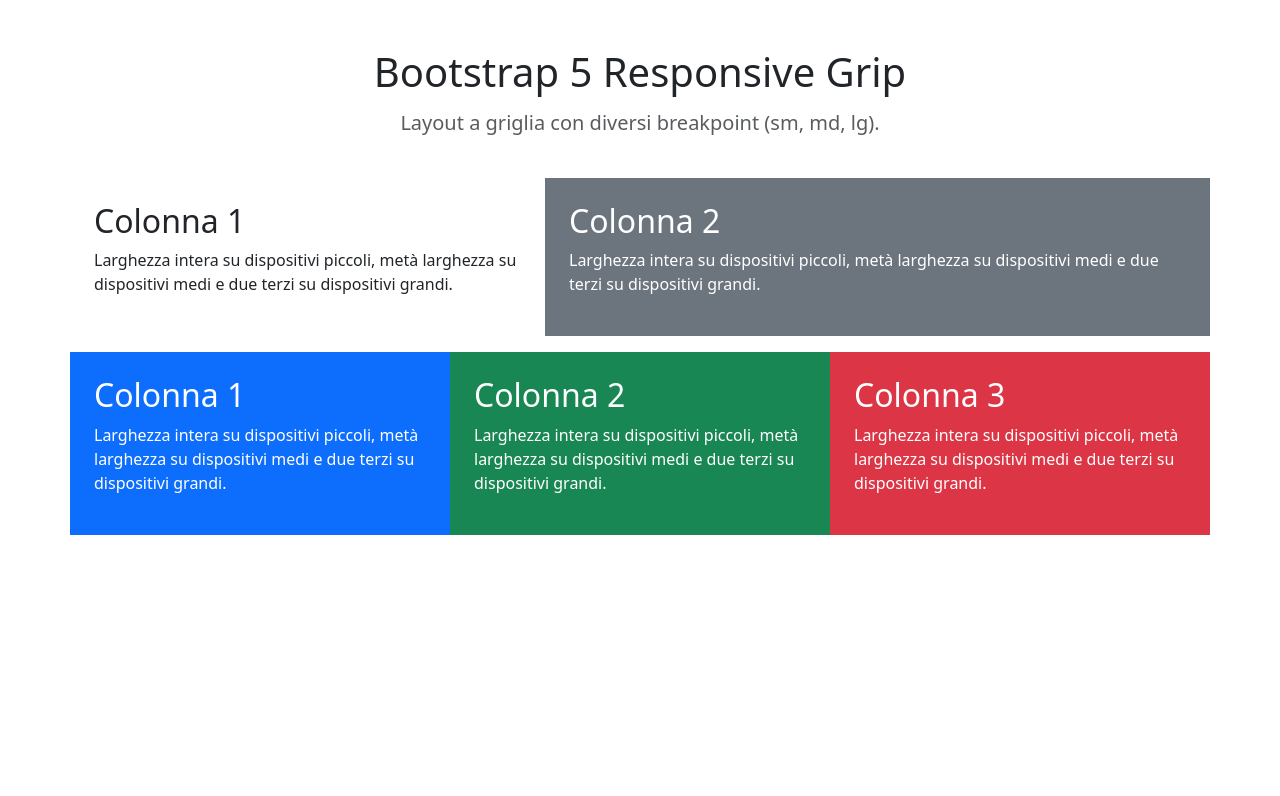
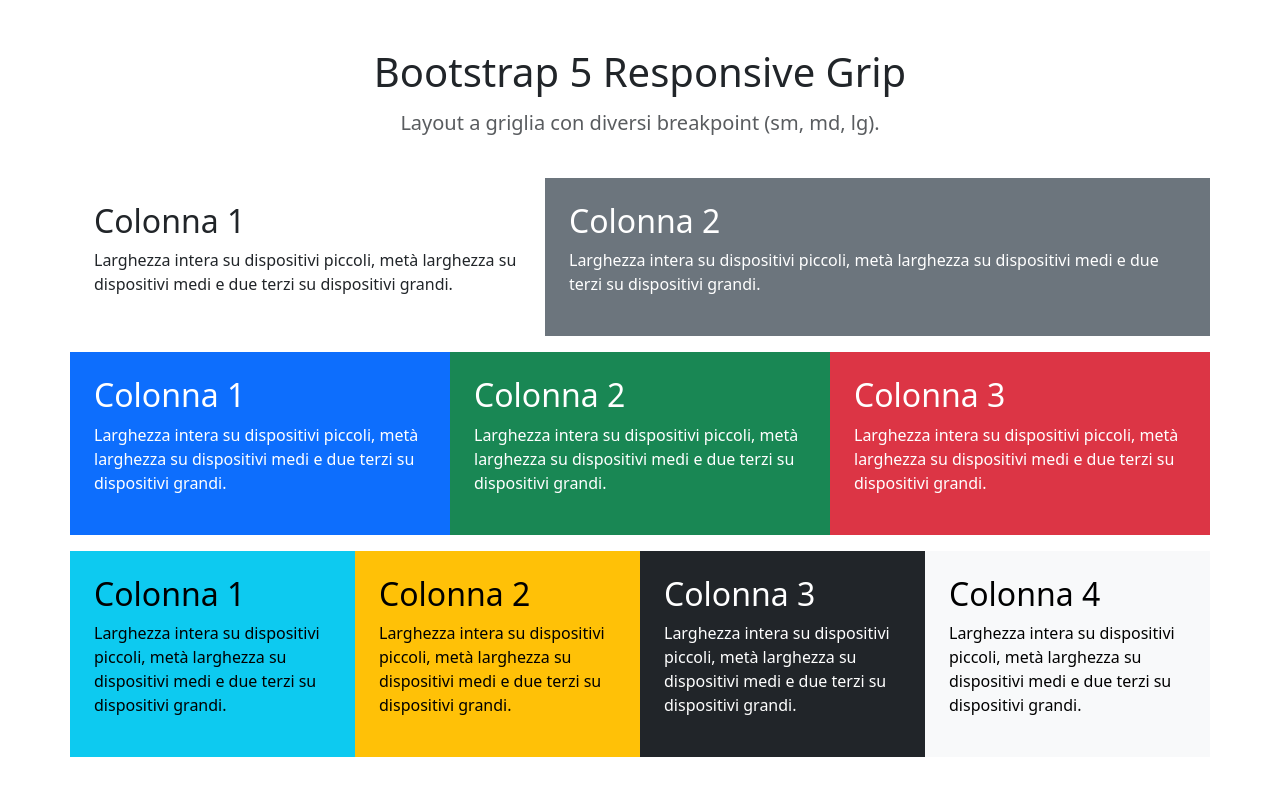
Before and after one commit to GozziManuel/htmlcss-bootstrap-layout, a plain HTML site: page index.html in a window 1280 px wide. Drawn offline with nearby package versions, Linux system fonts and the light colour scheme.

Commit message:
last row

```diff
--- a/index.html
+++ b/index.html
@@ -24,24 +24,76 @@
     </div>
     <div class="container-fluid container-sm container-md text-left">
       <div class="row">
-          <div class="col-sm-12 col-md-6 col-lg-5 p-4"><h2>Colonna 1</h2><p>Larghezza intera su dispositivi piccoli, metà larghezza su dispositivi medi e due terzi su dispositivi grandi.</p></div>
-          <div class="col text-bg-secondary p-4"><h2>Colonna 2</h2>
-          <p>Larghezza intera su dispositivi piccoli, metà larghezza su dispositivi medi e due terzi su dispositivi grandi.</p></div>
+        <div class="col-sm-12 col-md-6 col-lg-5 p-4">
+          <h2>Colonna 1</h2>
+          <p>
+            Larghezza intera su dispositivi piccoli, metà larghezza su
+            dispositivi medi e due terzi su dispositivi grandi.
+          </p>
         </div>
-        <div class="row mt-3">
-          <div class=" col-6 col-sm-6 col-md-4 text-bg-primary p-4">
+        <div class="col text-bg-secondary p-4">
+          <h2>Colonna 2</h2>
+          <p>
+            Larghezza intera su dispositivi piccoli, metà larghezza su
+            dispositivi medi e due terzi su dispositivi grandi.
+          </p>
+        </div>
+      </div>
+      <div class="row my-3">
+        <div class="col-6 col-sm-6 col-md-4 text-bg-primary p-4">
           <h2>Colonna 1</h2>
-          <p>Larghezza intera su dispositivi piccoli, metà larghezza su dispositivi medi e due terzi su dispositivi grandi.</p></div>
+          <p>
+            Larghezza intera su dispositivi piccoli, metà larghezza su
+            dispositivi medi e due terzi su dispositivi grandi.
+          </p>
+        </div>
 
-          <div class=" col-6 col-sm-6 col-md-4 p-4 text-bg-success ">
+        <div class="col-6 col-sm-6 col-md-4 p-4 text-bg-success">
           <h2>Colonna 2</h2>
-          <p>Larghezza intera su dispositivi piccoli, metà larghezza su dispositivi medi e due terzi su dispositivi grandi.</p></div>
+          <p>
+            Larghezza intera su dispositivi piccoli, metà larghezza su
+            dispositivi medi e due terzi su dispositivi grandi.
+          </p>
+        </div>
 
-          <div class=" col-md-4 p-4 text-bg-danger">
+        <div class="col-md-4 p-4 text-bg-danger">
           <h2>Colonna 3</h2>
-          <p>Larghezza intera su dispositivi piccoli, metà larghezza su dispositivi medi e due terzi su dispositivi grandi.</p>
-        </div></div></div>
+          <p>
+            Larghezza intera su dispositivi piccoli, metà larghezza su
+            dispositivi medi e due terzi su dispositivi grandi.
+          </p>
         </div>
+      </div>
+      <div class="row mb-5">
+        <div class="col-6 col-sm-6 col-md-3 text-bg-info p-4">
+          <h2>Colonna 1</h2>
+          <p>
+            Larghezza intera su dispositivi piccoli, metà larghezza su
+            dispositivi medi e due terzi su dispositivi grandi.
+          </p>
+        </div>
+
+        <div class="col-6 col-sm-6 col-md-3 p-4 text-bg-warning">
+          <h2>Colonna 2</h2>
+          <p>
+            Larghezza intera su dispositivi piccoli, metà larghezza su
+            dispositivi medi e due terzi su dispositivi grandi.
+          </p>
+        </div>
+
+        <div class="col-6 col-md-3 p-4 text-bg-dark">
+          <h2>Colonna 3</h2>
+          <p>
+            Larghezza intera su dispositivi piccoli, metà larghezza su
+            dispositivi medi e due terzi su dispositivi grandi.
+          </p>
+        </div>
+        <div class="col-6 col-md-3 p-4 text-bg-light">
+          <h2>Colonna 4</h2>
+          <p>
+            Larghezza intera su dispositivi piccoli, metà larghezza su
+            dispositivi medi e due terzi su dispositivi grandi.
+          </p>
         </div>
       </div>
     </div>
```
Lines whose indentation alone changed are shown as unchanged.
